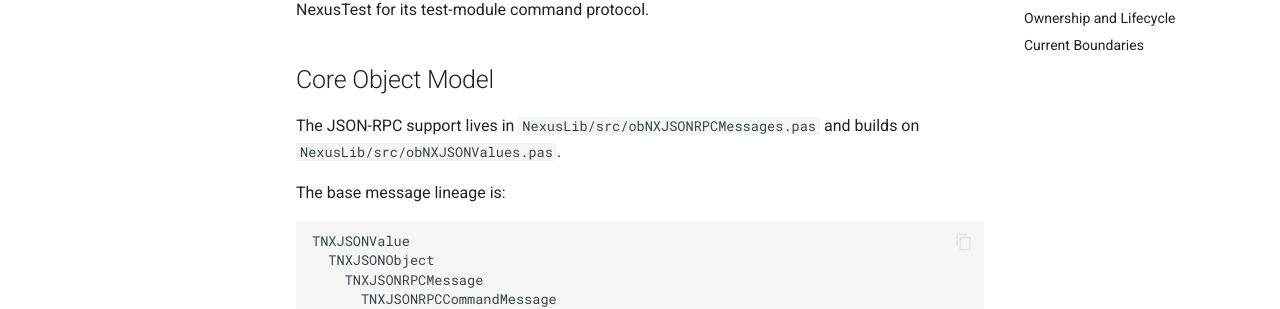
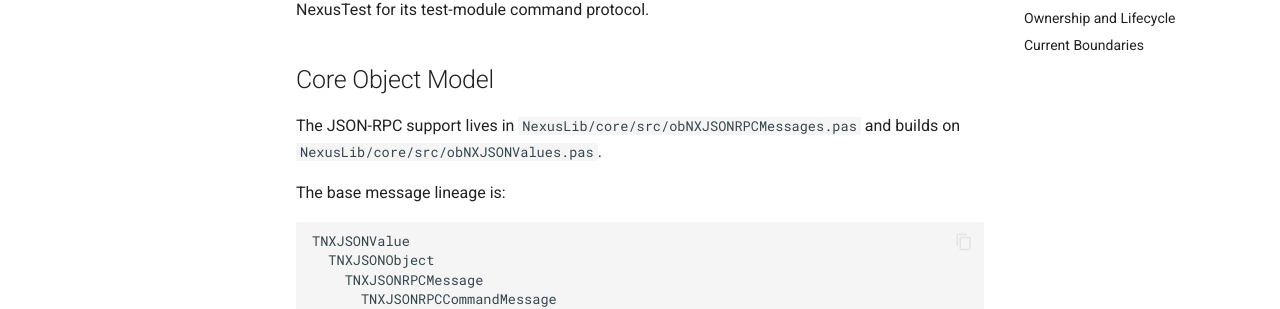
Before and after one commit to nxrp-dev/nexus, an MkDocs documentation site: the page built from docs/nexus-lib/json-rpc.md, in a window 1280 px wide and 900 px high. Shown: the part 375-684 px from the top of the window. Built offline with MkDocs 1.6.1 and Material for MkDocs 9.7.7, drawn with Linux system fonts in a browser that asks for light colours; comment, search, counter and statistics services are not loaded.

Commit message:
Reorganizing the source tree...
Reorganizing structure around common/standard folder concepts to avoid confusion and clutter in the future.  Our first real world Nexus deployment is happening soon, so all obvious "lazy" bits need to be cleaned up before release.

```diff
--- a/docs/nexus-lib/json-rpc.md
+++ b/docs/nexus-lib/json-rpc.md
@@ -6,7 +6,7 @@
 
 ## Core Object Model
 
-The JSON-RPC support lives in `NexusLib/src/obNXJSONRPCMessages.pas` and builds on `NexusLib/src/obNXJSONValues.pas`.
+The JSON-RPC support lives in `NexusLib/core/src/obNXJSONRPCMessages.pas` and builds on `NexusLib/core/src/obNXJSONValues.pas`.
 
 The base message lineage is:
 
```
Also changed, not shown: NexusTest/README.md (+1 -1 lines), docs/architecture/dependencies.md (+1 -1 lines), 27 other files.
